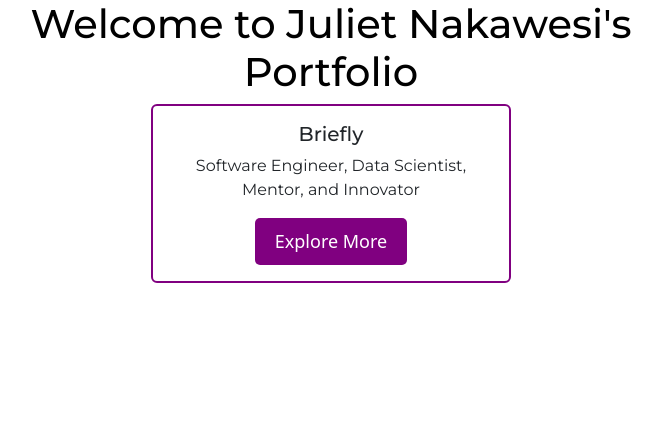
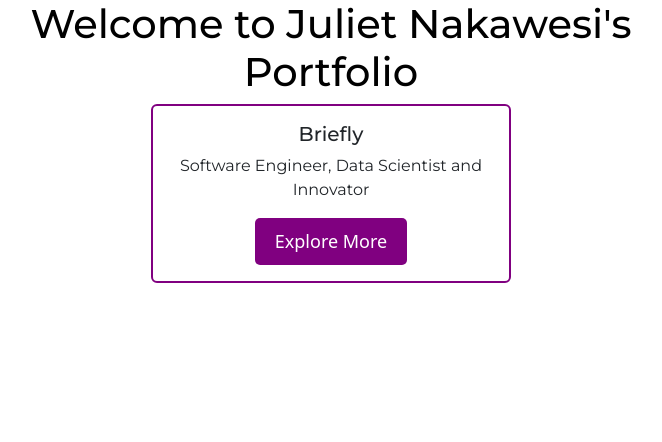
Before and after one commit to juliesuarez/julietnakawesi_portifolio, a Django app: template julie/templates/index.html in a window 1280 px wide. Shown: the part 180-622 px from the top of the page, without its empty margins (309-971 px from the left). Run offline with Django 3.2, Linux system fonts and the light colour scheme; the template is opened without the code that fills it, so the values that code supplies are empty.

Commit message:
removed mentor on home page

```diff
--- a/julie/templates/index.html
+++ b/julie/templates/index.html
@@ -25,7 +25,7 @@
                 <div class="card mx-auto" id="intro-card" style="width:50%; border: 2px solid purple;">
                     <div class="card-body" >
                         <h5 class="card-title">Briefly</h5>
-                        <p class="card-text">Software Engineer, Data Scientist, Mentor, and Innovator</p>
+                        <p class="card-text">Software Engineer, Data Scientist and Innovator</p>
                         <a href="{% url 'me' %}" class="cta-button">Explore More</a>
                     </div>
                 </div>
```
